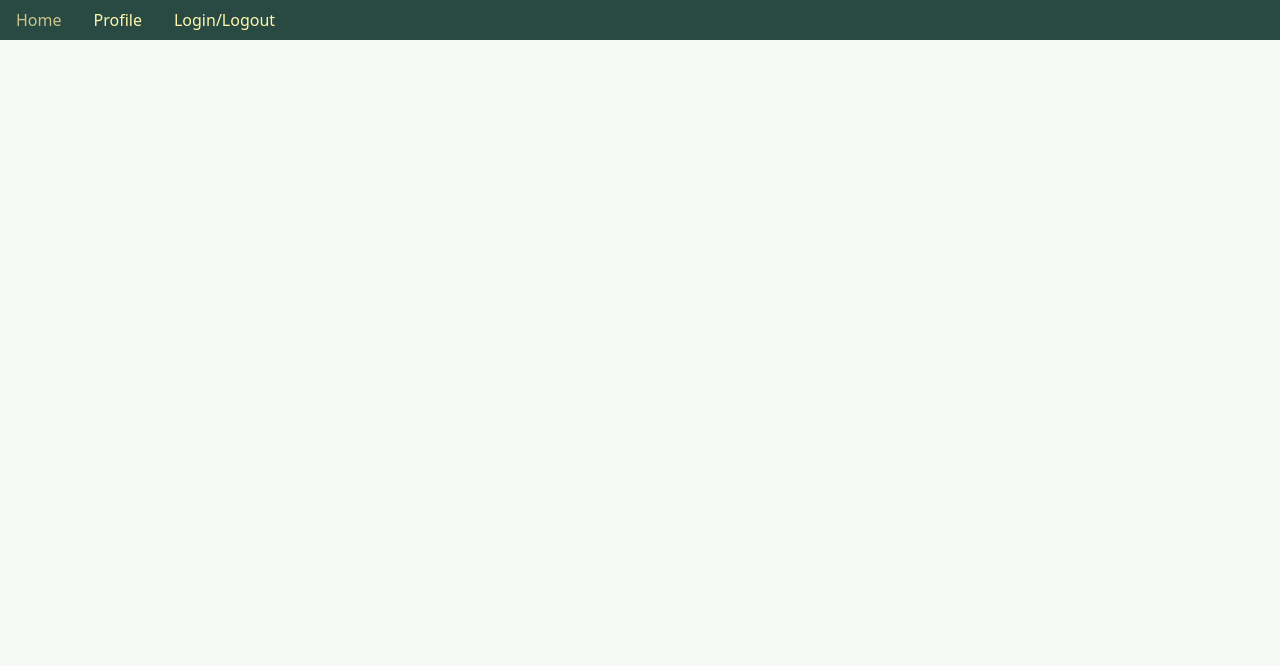
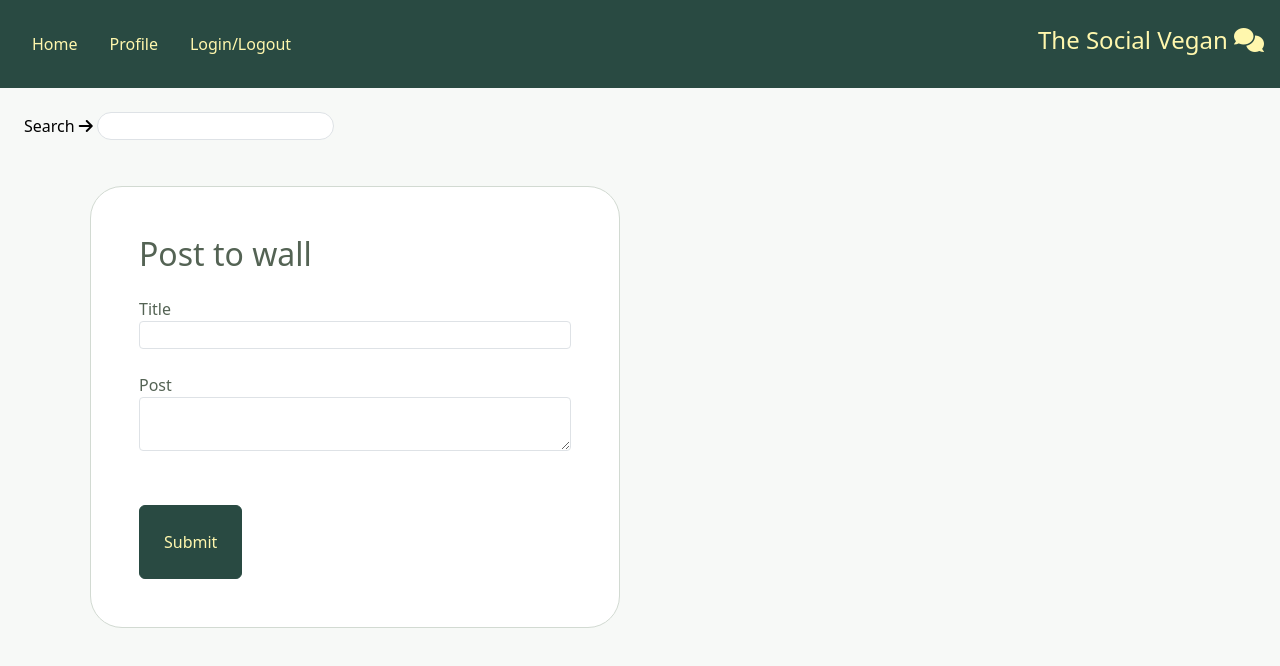
Before and after one commit to trine-marie-sandberg/the-social-vegan, a website: page profile.html in a window 1280 px wide. Drawn offline with nearby package versions, Linux system fonts and the light colour scheme.

Commit message:
updated styles and added content

```diff
--- a/profile.html
+++ b/profile.html
@@ -7,10 +7,19 @@
     <title>Document</title>
     <link rel="stylesheet" href="../node_modules/bootstrap/dist/css/bootstrap.min.css">
     <link rel="stylesheet" href="../dist/css/main.css">
+    <link rel="stylesheet" href="/src/assets/fontawsome/css/all.css">
 </head>
 <body>
-    <header>
-        <ul class="nav">
+    <header class="text-bg-primary">
+      <div class="container-fluid p-3">
+        <div class="row m-0 p-0">
+          <div class="col-12 m-0 p-0 d-flex align-items-center justify-content-between">
+            <nav class="navbar navbar-expand-lg text-bg-primary">
+              <button class="navbar-toggler  text-bg-primary border-0 text-secondary" type="button" data-toggle="collapse" data-target="#navbarNav" aria-controls="navbarNav" aria-expanded="false" aria-label="Toggle navigation">
+                <i class="fa-solid fa-bars h3"></i>
+              </button>
+              <div class="collapse navbar-collapse" id="navbarNav">
+                <ul class="nav navbar-expand-lg rounded">
                   <li class="nav-item">
                     <a class="nav-link active" aria-current="page" href="index.html">Home</a>
                   </li>
@@ -21,7 +30,41 @@
                     <a class="nav-link" href="login.html">Login/Logout</a>
                   </li>
                 </ul>
+              </div>
+            </nav>
+            <div class="">
+              <a href="index.html" class="text-decoration-none"><h2 class="h4">The Social Vegan <i class="fa-solid fa-comments"></i></h2></a>
+            </div>
+          </div>
+        </div>
+      </div>
+      <form class="container-fluid p-4 text-bg-light">
+        <label for="search">
+          <p>Search <i class="fa-solid fa-arrow-right"></i></p>
+        </label>
+        <input id="search" class=" border rounded-4" type="text">
+      </form>
     </header>
+    <main class="container">
+      <div class="row">
+        <div class="col">
+          <div></div>
+          <form class="m-2 p-4 col bg-white border border-info rounded-5">
+            <h2 class="m-4">Post to wall</h2>
+            <div class="m-4">
+              <label for="title">Title</label>
+              <input id="title" class="border rounded-1 w-100" type="text" required>
+            </div>
+            <div class="m-4">
+              <label for="post">Post</label>
+              <textarea id="post" class="border rounded-1 w-100" required minlength="15"></textarea>
+            </div>
+            <button class="btn btn-primary btn-md text-secondary m-4 p-4">Submit</button>
+          </form>
+        </div>
+        <div class="col"></div>
+      </div>
+    </main>
     <script src="../node_modules/bootstrap/dist/js/bootstrap.js"></script>
 </body>
 </html>
--- a/src/scss/_header.scss
+++ /dev/null
@@ -1,3 +0,0 @@
-header {
-    background-color: #294A42;
-}
--- a/src/scss/_variables.scss
+++ b/src/scss/_variables.scss
@@ -1,4 +1,3 @@
-$enable-gradients:            true;
 // $body-bg:                   $white;
 $blue:    #c8d8f0 !default;
 $indigo:  #6610f2 !default;
@@ -19,10 +18,8 @@ $gray-600: #D2DAD2;
 
 $gray-700: #546354;
 
-$link-color:                              $yellow;
-
-$primary:       $gray-500;
-$secondary:     $green;
+$primary:       $green;
+$secondary:     $yellow;
 $success:       $green !default;
 $info:          $gray-600;
 $warning:       $yellow !default;
@@ -31,5 +28,6 @@ $light:         $gray-500;
 
 $dark:          $gray-700;
 
-$body-bg:                   $white;
+$link-color:                              $secondary;
+$body-bg:                   $gray-500;
 $body-color:                $gray-700;
--- a/src/scss/main.scss
+++ b/src/scss/main.scss
@@ -2,7 +2,3 @@
 @import "variables";
 
 @import "../../node_modules/bootstrap/scss/bootstrap.scss";
-
-body {
-    background-color: #F7F9F7;
-}
```
Also changed, not shown: index.html (+18 -11 lines), login.html (+27 -2 lines), dist/css/main.css, 1 other file. Lines whose indentation alone changed are shown as unchanged.
